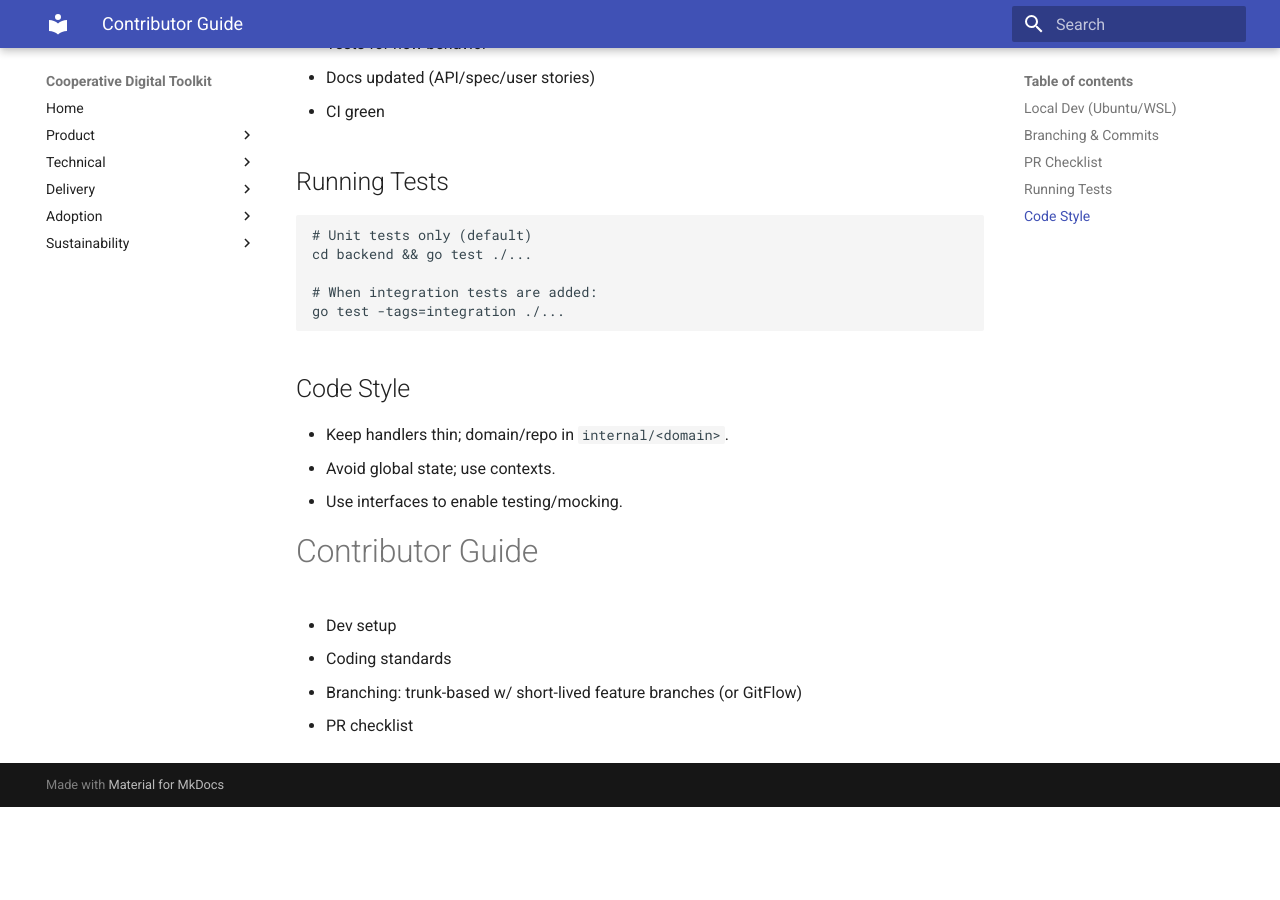
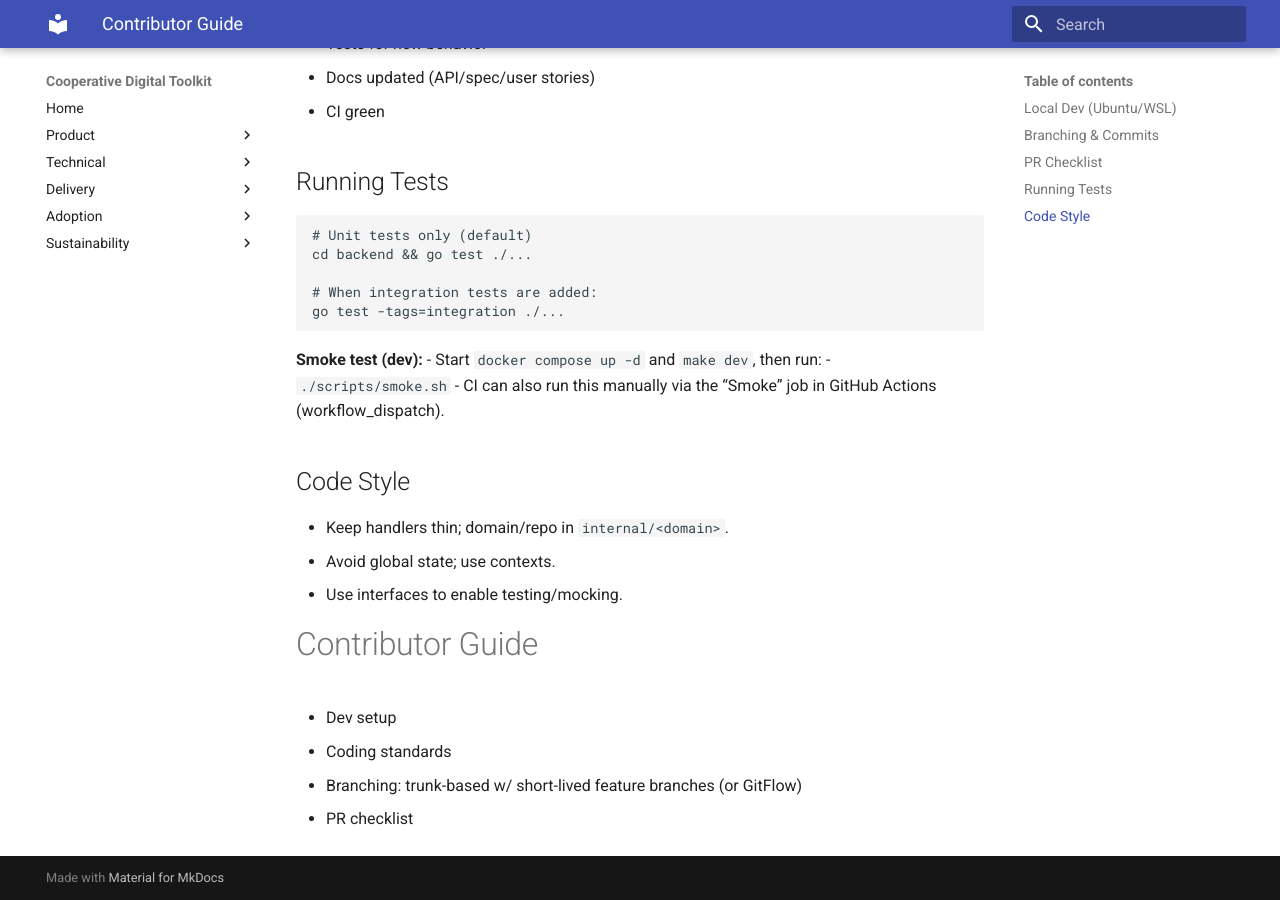
Before and after one commit to fahertym/cooperative-digital-toolkit, an MkDocs documentation site: the page built from docs/32-contributor-guide.md, in a window 1280 px wide and 900 px high, scrolled down 785 px. Built offline with MkDocs 1.6.1 and Material for MkDocs 9.7.7, drawn with Linux system fonts in a browser that asks for light colours; before the commit the page ends 1592 px from its top, so only the background shows below that.

Commit message:
ci: add backend unit test workflow and optional smoke job
chore: add scripts/smoke.sh

docs: update CI pipeline and contributor guide with smoke info

````diff
--- a/docs/32-contributor-guide.md
+++ b/docs/32-contributor-guide.md
@@ -42,6 +42,11 @@ cd backend && go test ./...
 go test -tags=integration ./...
 ```
 
+**Smoke test (dev):**
+- Start `docker compose up -d` and `make dev`, then run:
+  - `./scripts/smoke.sh`
+- CI can also run this manually via the “Smoke” job in GitHub Actions (workflow_dispatch).
+
 ## Code Style
 
 * Keep handlers thin; domain/repo in `internal/<domain>`.
````
Also changed, not shown: docs/34-ci-cd-pipeline.md (+5 -0 lines), 2 other files.
